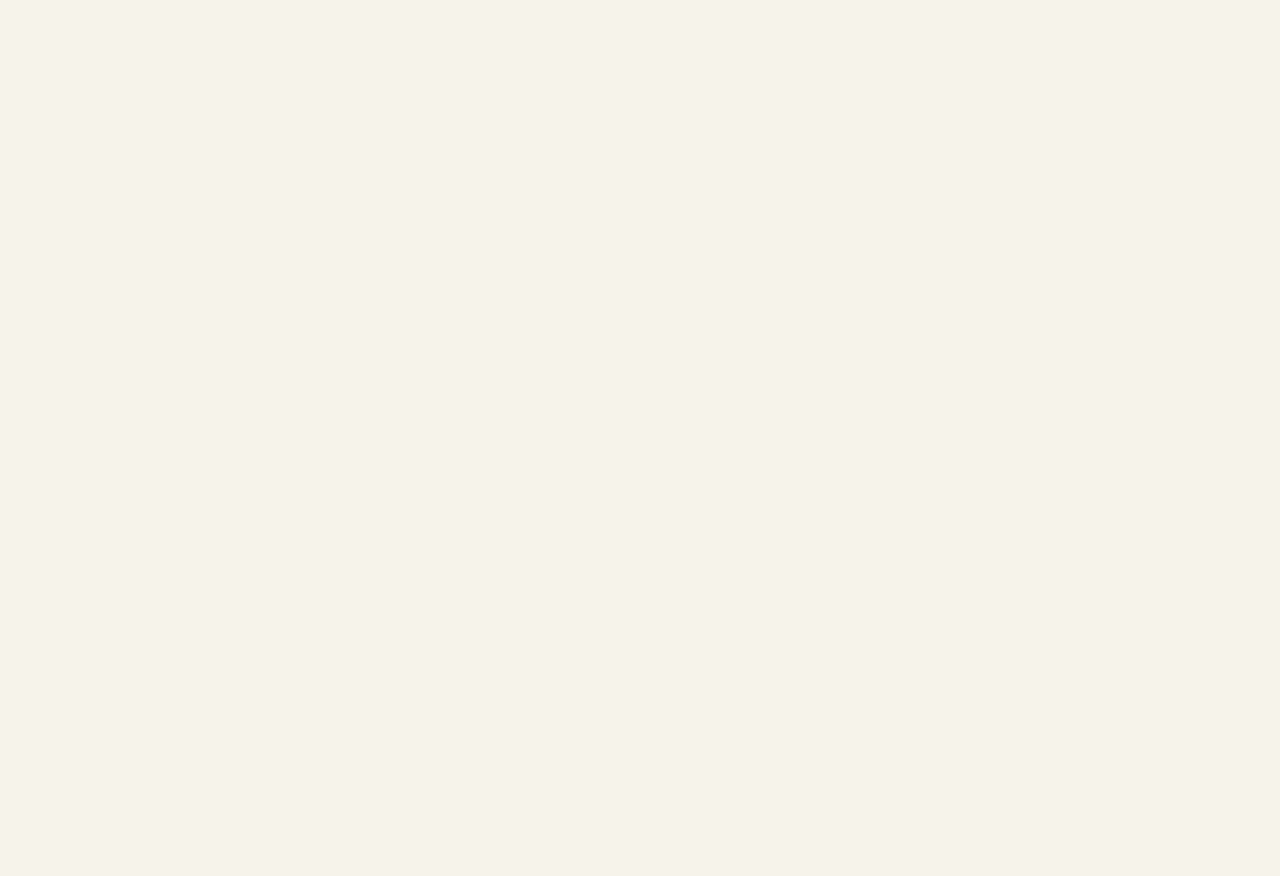
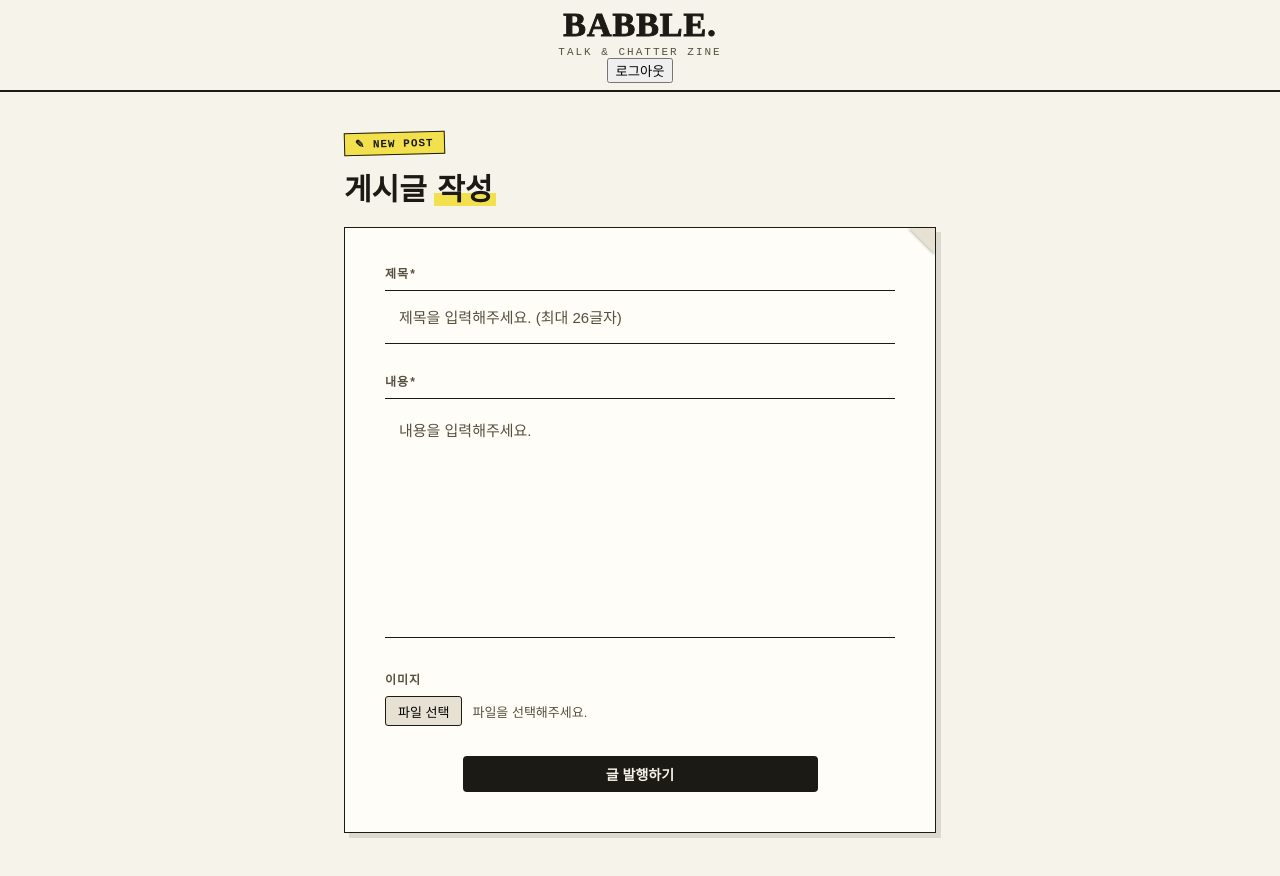
Before and after one commit to soyeong0115/KTB4_Lily_Week7, a React (Vite) app in the folder web/: page /posts/new in a window 1280 px wide. Shown: the top 876 px of the page. Before the commit the page ends 800 px from the top, so only its background shows below. Built offline with nearby package versions, Linux system fonts and the light colour scheme; sample sign-in values are in the browser's storage.

Commit message:
feat: 게시글 작성 페이지에 Header와 PostForm(create 모드) 조립

```diff
--- a/web/src/pages/PostCreatePage.jsx
+++ b/web/src/pages/PostCreatePage.jsx
@@ -1,4 +1,11 @@
+import Header from '../components/layout/Header.jsx';
+import PostForm from '../components/post/PostForm.jsx';
+
 export default function PostCreatePage() {
-    // TODO: PostCreatePage 구현
-    return null;
+    return (
+        <>
+            <Header />
+            <PostForm mode="create" />
+        </>
+    );
 }
```
